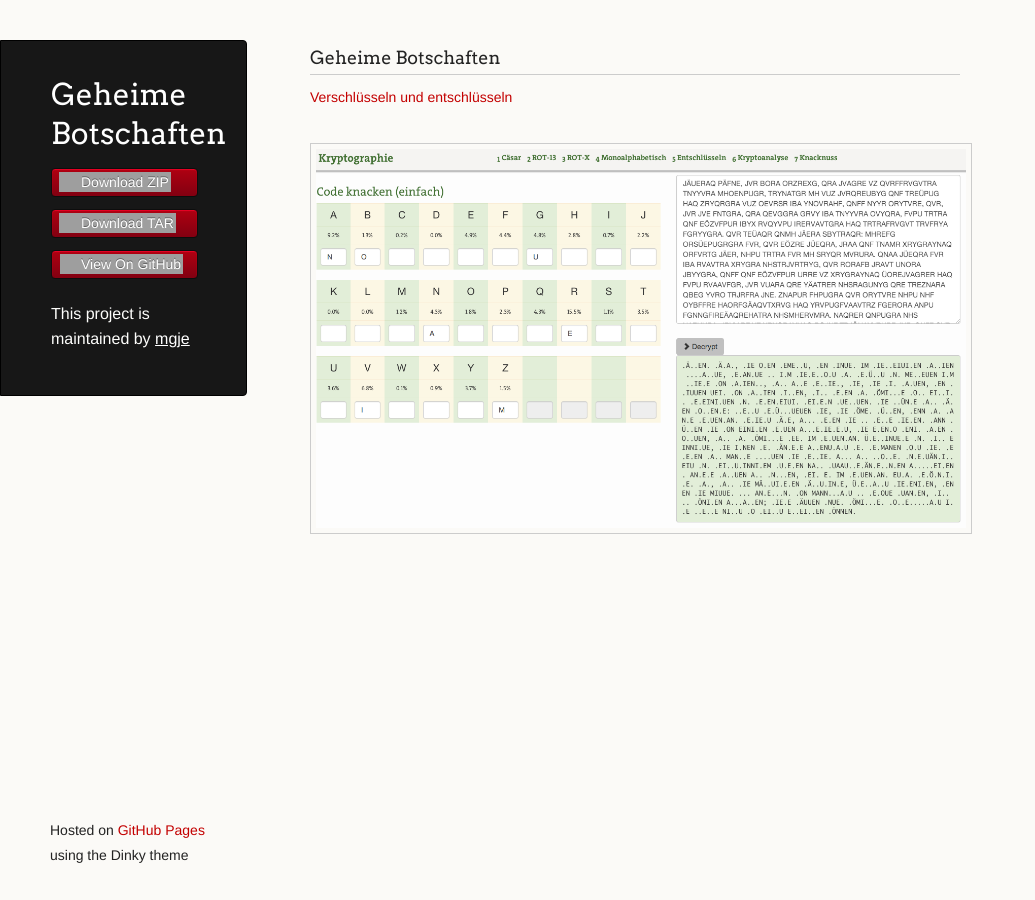
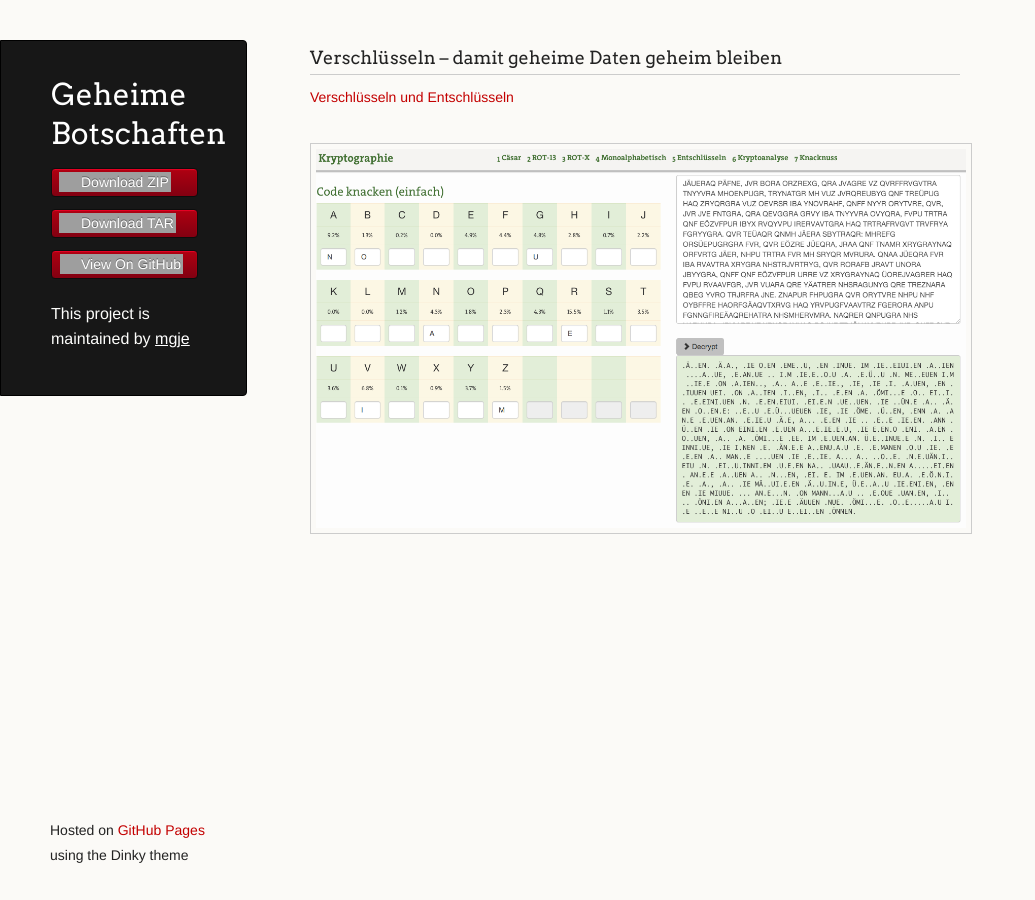
Before and after one commit to mgje/Crypto, a Jekyll site: the page index.html, which Jekyll copies as it is, in a window 1280 px wide. Shown: the whole page, without its empty margins (0-1035 px from the left). Built offline with Jekyll 4.4.1, drawn with Linux system fonts in a browser that asks for light colours; grey boxes are pictures that could not be loaded.

Commit message:
new navigation

```diff
--- a/_includes/topNavigation.html
+++ b/_includes/topNavigation.html
@@ -18,7 +18,7 @@
 
         <nav id = "pageNav" class="hidden-print">
           <a href="../about/" class="aboutButton">Info</a>
-          <a href="../guide/" class="guideButton">Hilfe</a>
+          <a href="../geheimnisse/" class="guideButton">Geheimnisse</a>
         </nav>
   </div>
 </div>
--- a/index.html
+++ b/index.html
@@ -32,8 +32,8 @@
 
       </header>
       <section>
-        <h3>Geheime Botschaften</h3>
-        <p><a href="exp1/">Verschlüsseln und entschlüsseln</a></p>
+        <h3>Verschlüsseln – damit geheime Daten geheim bleiben</h3>
+        <p><a href="exp1/">Verschlüsseln und Entschlüsseln</a></p>
 
        <p>
          <a href="exp1/"><img src="css/scsh.png" alt="screenshot" /></a>
```
Also changed, not shown: geheimnisse/index.md (renamed from guide/index.md).
